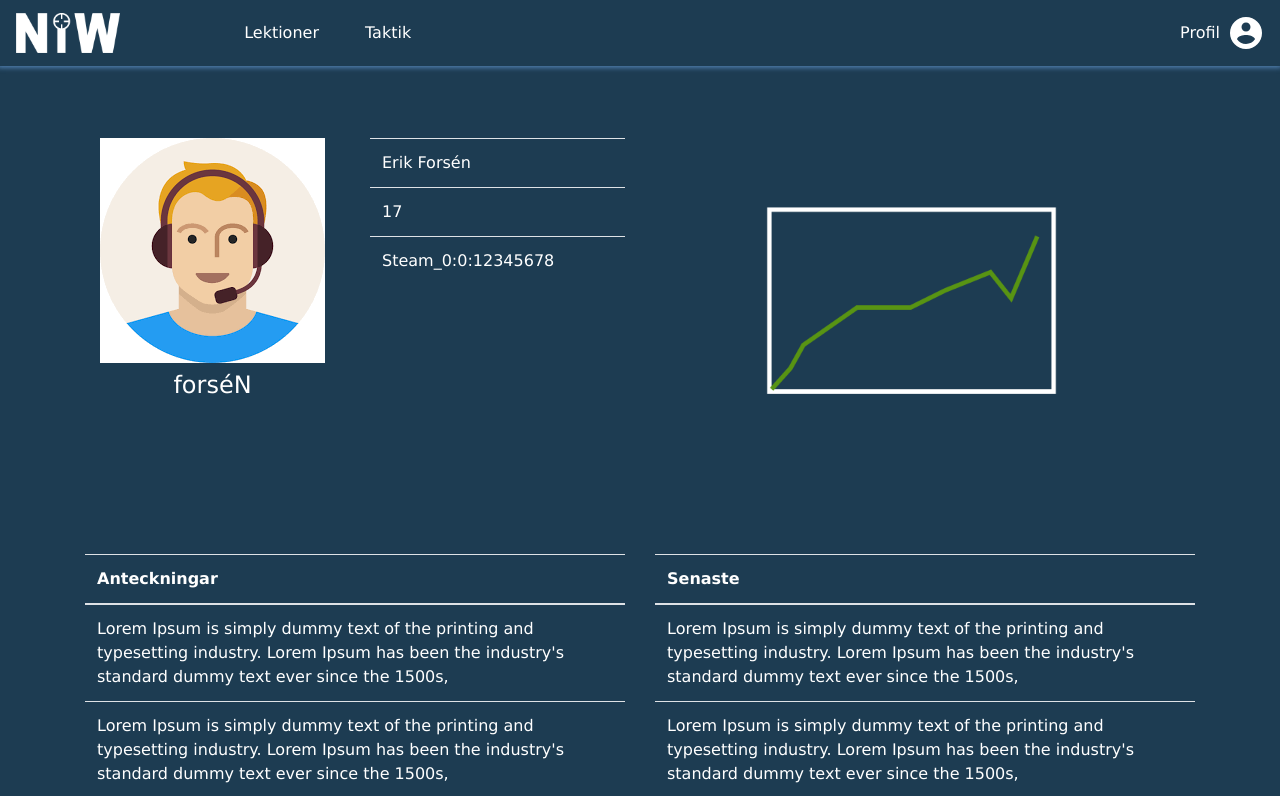
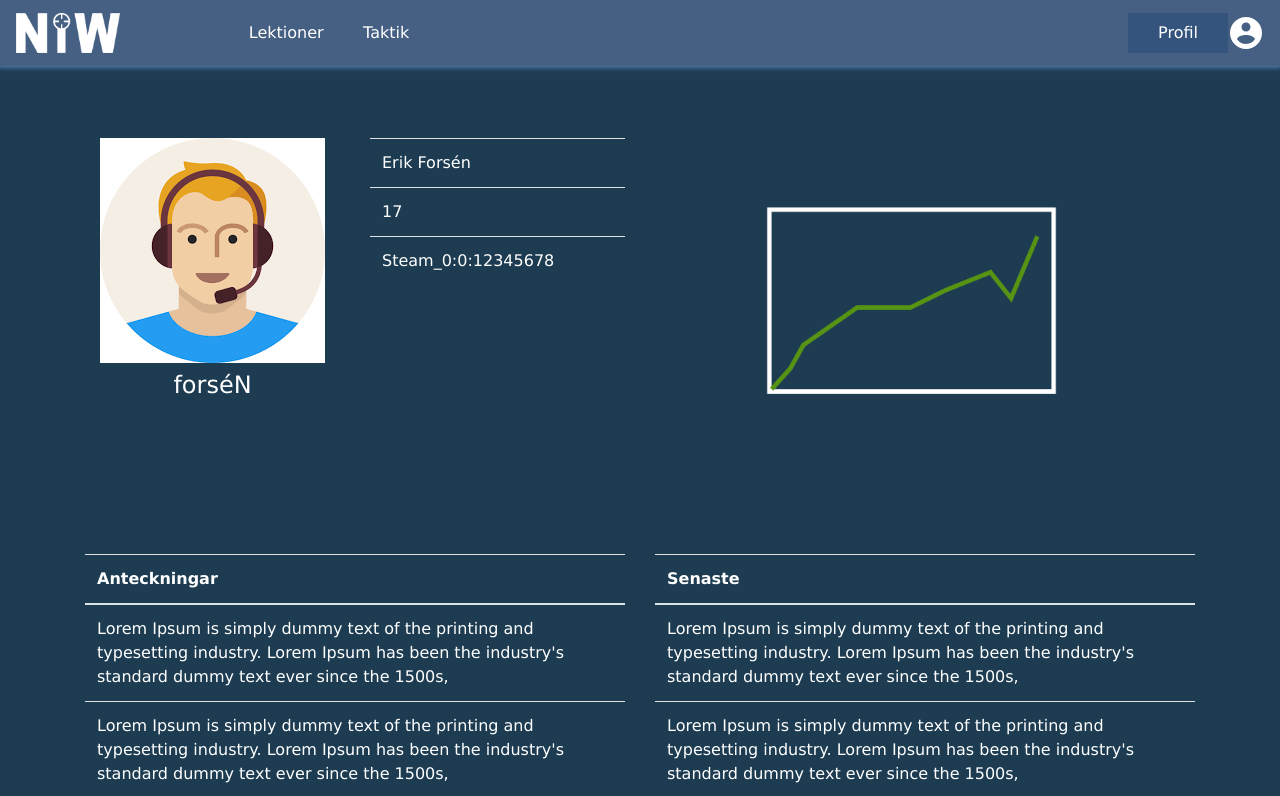
Before and after one commit to designzero/niw-esportsakademi, a website: page public/profile_student.html in a window 1280 px wide. Both pictures are taken after a click on the item "Profil". Shown: the top 796 px of the page. Drawn offline with Linux system fonts and the light colour scheme.

Commit message:
update stuff

```diff
--- a/public/css/style.css
+++ b/public/css/style.css
@@ -2,10 +2,10 @@ body {
 	color: white;
 	background: #1D3C52;
 	font-family: Verdana, Arial, sans-serif;
-	box-sizing: border-box;
+	/*box-sizing: border-box;*/
 	min-height: 100vh;
 	position: relative;
-	padding-bottom: 60px;
+	padding-bottom: 64px;
 }
 
 a {
@@ -15,6 +15,10 @@ a {
 .wrapper {
 	max-width: 1400px;
 }
+
+/*------------------------------------------------*/
+/*Navbar*/
+/*------------------------------------------------*/
 
 .navbar {
 	box-shadow: 0 0px 5px 2px rgba(121, 180, 250, 0.8);
@@ -26,6 +30,43 @@ a {
     50%  { box-shadow: 0 0 8px 3px rgba(121, 180, 250, 0.8); }
     100% { box-shadow: 0 0 5px 2px rgba(121, 180, 250, 0.6); }
 }
+
+.main-nav li {
+	/*padding-top: 10px;*/
+	/*margin-right: 30px !important;*/
+}
+
+.nav-item {
+	position: relative;
+	width: 100px;
+	text-align: center;
+}
+/*.nav-item::after {
+	content: "";
+	display: block;
+	background: rgba(50,70,170,0.5);
+	background-blend-mode: screen;
+	position: absolute;
+	width: 100px;
+	height: 66px;
+	left: 0;
+	top: -13px;
+}
+*/
+.navbar-brand img {
+	height: 40px;
+}
+
+#logoText {
+	position: absolute;
+	top: 35px;
+	font-size: 0.8em;
+}
+
+
+/*------------------------------------------------*/
+/*Colors and spacers*/
+/*------------------------------------------------*/
 
 .bg-niw-dark {
 	background: #1D3C52;
@@ -39,6 +80,10 @@ a {
 	background: #7A8994;
 }
 
+.bg-niw-menu {
+	background: #34537D;
+}
+
 .bg-modal {
 	background: rgba(122, 137, 148, .75);
 	border: 1px	solid white;
@@ -47,10 +92,6 @@ a {
 	background: #466083;
 	box-shadow: 0 1px 2px 0 rgba(0,0,0,0.5);
 }
-
-/*.navbar-niw {
-	padding: 6px !important;
-}*/
 
 .nav-spacer {
 	width: 100px;
@@ -72,20 +113,6 @@ hr {
   margin: 18px 0;
 }
 
-.main-nav li {
-	/*padding-top: 10px;*/
-	margin-right: 30px !important;
-}
-
-.navbar-brand img {
-	height: 40px;
-}
-
-#logoText {
-	position: absolute;
-	top: 35px;
-	font-size: 0.8em;
-}
 
 footer {
 	position: absolute;
@@ -103,6 +130,7 @@ footer {
 .btn-lsearch {
 	border-color: white;
 	height: 38px;
+	border-radius: 0 5px 5px 0;
 }
 
 .card-deck {
@@ -231,7 +259,6 @@ footer {
 	border-color: lightgrey;
 	color: lightgrey;
 }
-
 
 .modal {
 	border: none;
--- a/public/js/script.js
+++ b/public/js/script.js
@@ -5,10 +5,10 @@ $(document).ready(function() {
 	//------------------------------------------------
 
 	$(".nav-item").click(function () {
-	    if($(".nav-item").hasClass("bg-niw3") == true){
-	        $(".nav-item").removeClass("bg-niw3");
+	    if($(".nav-item").hasClass("bg-niw-menu") == true){
+	        $(".nav-item").removeClass("bg-niw-menu");
 	    }
-	    $(this).addClass("bg-niw3");
+	    $(this).addClass("bg-niw-menu");
 
 	});
 
--- a/public/profile_student.html
+++ b/public/profile_student.html
@@ -15,7 +15,7 @@
 -->
 	</head>
 	<body>
-		<nav class="navbar navbar-expand-md navbar-dark navbar-niw bg-niw">
+		<nav class="navbar navbar-expand-md navbar-dark navbar-niw bg-niw-medium">
 		  <a class="navbar-brand" href="index.html"><img src="img/logga.png" alt="Niw logo"><span id="logoText"></span></a>
 		  <button class="navbar-toggler" type="button" data-toggle="collapse" data-target="#navbarNav" aria-controls="navbarNav" aria-expanded="false" aria-label="Toggle navigation">
 		    <span class="navbar-toggler-icon"></span>
@@ -125,7 +125,7 @@
             </div>
         </div>
 		<footer>
-			<nav class="navbar navbar-dark py-0 bg-niw">
+			<nav class="navbar navbar-dark py-0 bg-niw-medium">
 			  <a class="navbar-brand mx-auto" href="#">When gaming becomes a lifestyle</a>
 			</nav>
 		</footer>
```
Also changed, not shown: public/index.html (+1 -1 lines).
